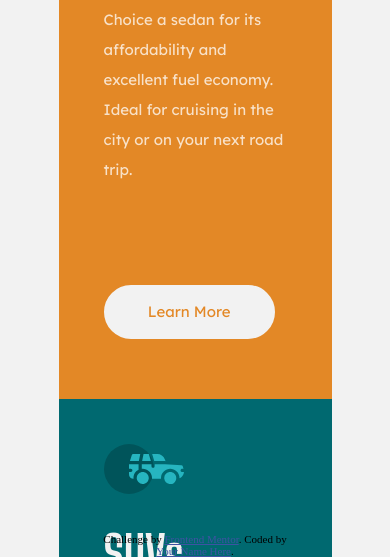
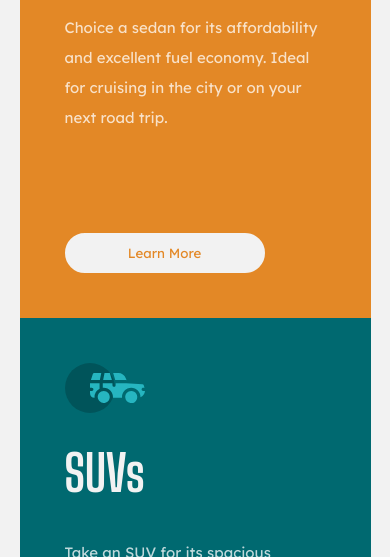
Before and after one commit to Peallyz/FrontEnd-3-column-preview-card-component-main, a website: page index.html in a window 390 px wide. Shown: the part 287-844 px from the top of the page. Drawn offline with Linux system fonts and the light colour scheme.

Commit message:
frontend correction

```diff
--- a/index.html
+++ b/index.html
@@ -24,17 +24,17 @@
           Choice a sedan for its affordability and excellent fuel economy. Ideal
           for cruising in the city or on your next road trip.
         </p>
-        <p class="btn btn--1">Learn More</p>
+        <button type="button" class="btn btn--1">Learn More</button>
       </div>
 
       <div class="card card__2">
-        <img src="images/icon-suvs.svg" alt="voiture" />
+        <img src="images/icon-suvs.svg" alt="" />
         <h1>SUVs</h1>
         <p class="txt">
           Take an SUV for its spacious interior, power, and versatility.Perfect
           for your next family vacation and off-road adventures.
         </p>
-        <p class="btn btn--2">Learn More</p>
+        <button type="button" class="btn btn--2">Learn More</button>
       </div>
 
       <div class="card card__3">
@@ -44,7 +44,7 @@
           Cruise in the best car brands without the bloated prices. Enjoy the
           enhanced comfort of a luxury rental and arrive in style.
         </p>
-        <p class="btn btn--3">Learn More</p>
+        <button type="button" class="btn btn--3">Learn More</button>
       </div>
     </main>
     <footer>
--- a/public/main.scss
+++ b/public/main.scss
@@ -17,14 +17,12 @@ body {
   margin: 0;
   padding: 0;
   background: $bg;
-  box-sizing: border-box;
 }
 
 //*main*//
 
 main {
   display: flex;
-  transform: translate(0% -50%);
   height: 70vh;
   width: 70vw;
   margin-left: auto;
@@ -109,12 +107,18 @@ main {
 
 @media screen and (max-width: 1000px) {
   body {
-    padding-bottom: 50px;
+    display: flex;
+    flex-direction: column;
+    min-height: 100vh;
+    align-items: center;
   }
   main {
+    display: flex;
     flex-direction: column;
-    min-width: auto;
-    height: auto;
+    min-width: 90%;
+    margin: 5em 0;
+    transform: translatey(0);
+    align-items: center;
     & .txt {
       padding-bottom: 0;
       margin-bottom: 0;
@@ -131,7 +135,6 @@ main {
       &__3 {
         border-top-right-radius: 0px;
         border-bottom-left-radius: 10px;
-        margin-bottom: 50px;
       }
     }
     img {
@@ -149,10 +152,8 @@ main {
 //*Footer*//
 
 footer {
-  position: fixed;
-  bottom: 0;
-  left: 50%;
-  transform: translate(-50%);
+  align-content: center;
+  margin-top: 55em;
 }
 
 .attribution {
```
Also changed, not shown: style/style.css, 1 other file.
